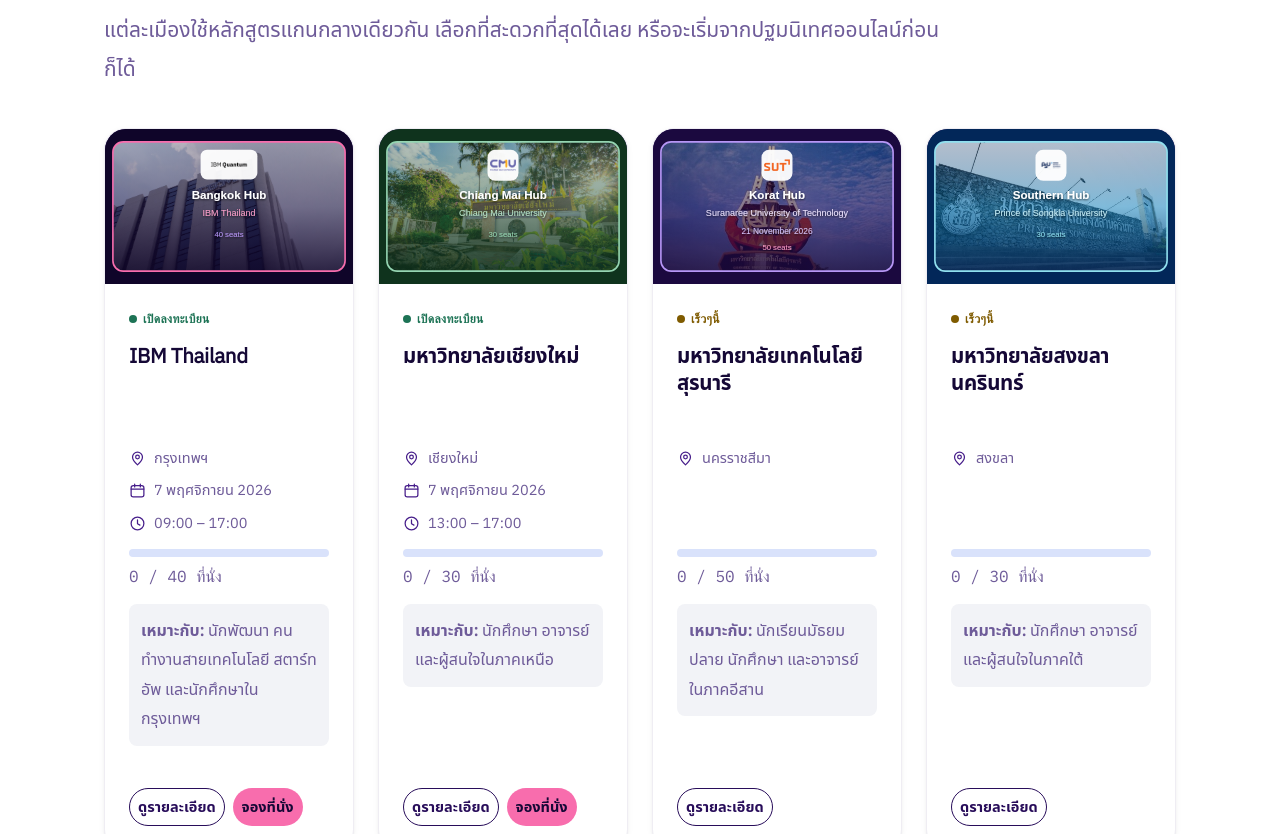
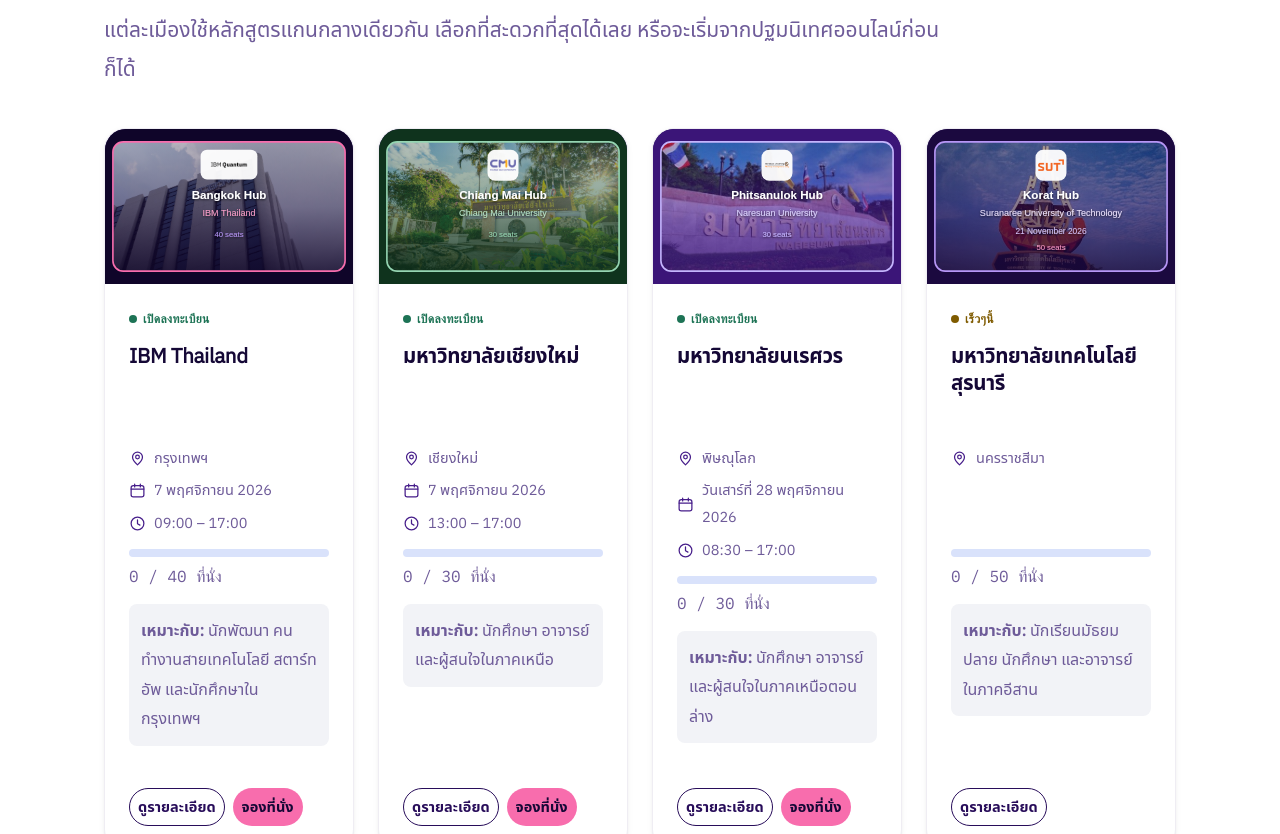
Before and after one commit to Bright2704/qtt2026, a Next.js app: page / in a window 1280 px wide. Shown: the part 1802-2636 px from the top of the page. Built offline with nearby package versions, Linux system fonts and the light colour scheme; a web font is replaced by a local one.

Commit message:
Update Naresuan University edition date to Saturday 28 November 2026

```diff
--- a/data/editions.ts
+++ b/data/editions.ts
@@ -260,14 +260,14 @@ const editionList: Edition[] = [
       en: "Naresuan University",
     },
     city: { th: "พิษณุโลก", en: "Phitsanulok" },
-    date: null,
-    dateConfirmed: false,
-    dateLabel: { th: "รอยืนยันวันที่", en: "Date to be confirmed" },
+    date: "2026-11-28",
+    dateConfirmed: true,
+    dateLabel: { th: "วันเสาร์ที่ 28 พฤศจิกายน 2026", en: "Saturday, 28 November 2026" },
     start: "08:30",
     end: "17:00",
     capacity: 30,
     registered: 0,
-    status: "soon",
+    status: "open",
     audience: {
       th: "นักศึกษา อาจารย์ และผู้สนใจในภาคเหนือตอนล่าง",
       en: "Students, faculty, and enthusiasts in the lower northern region",
```
